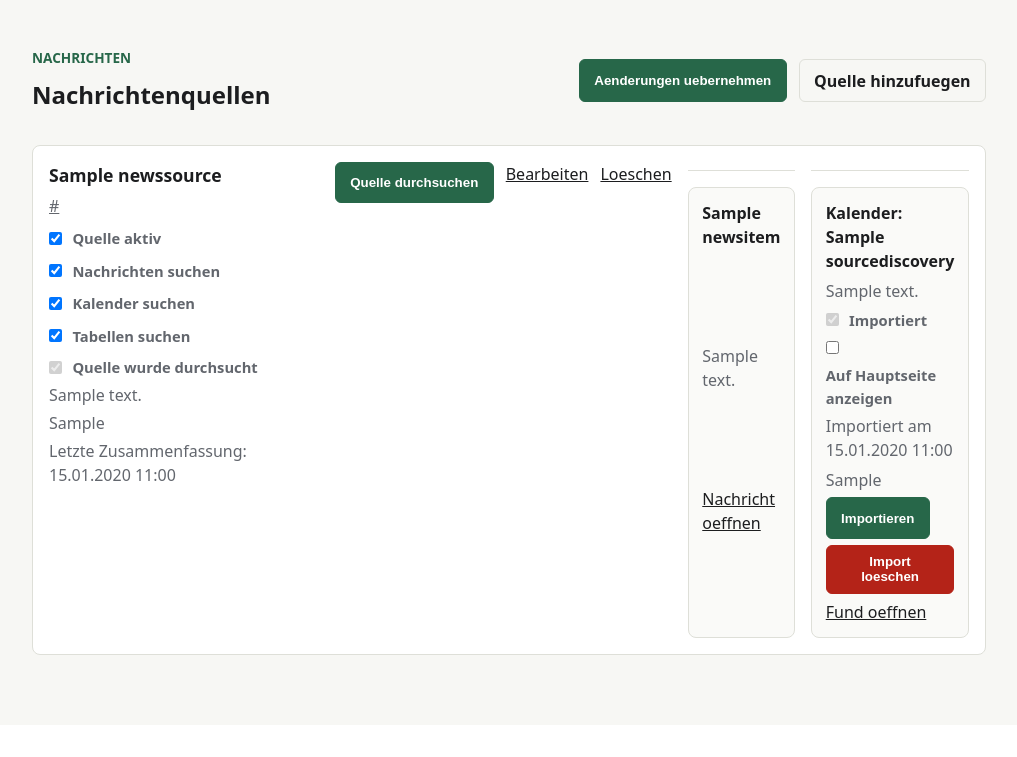
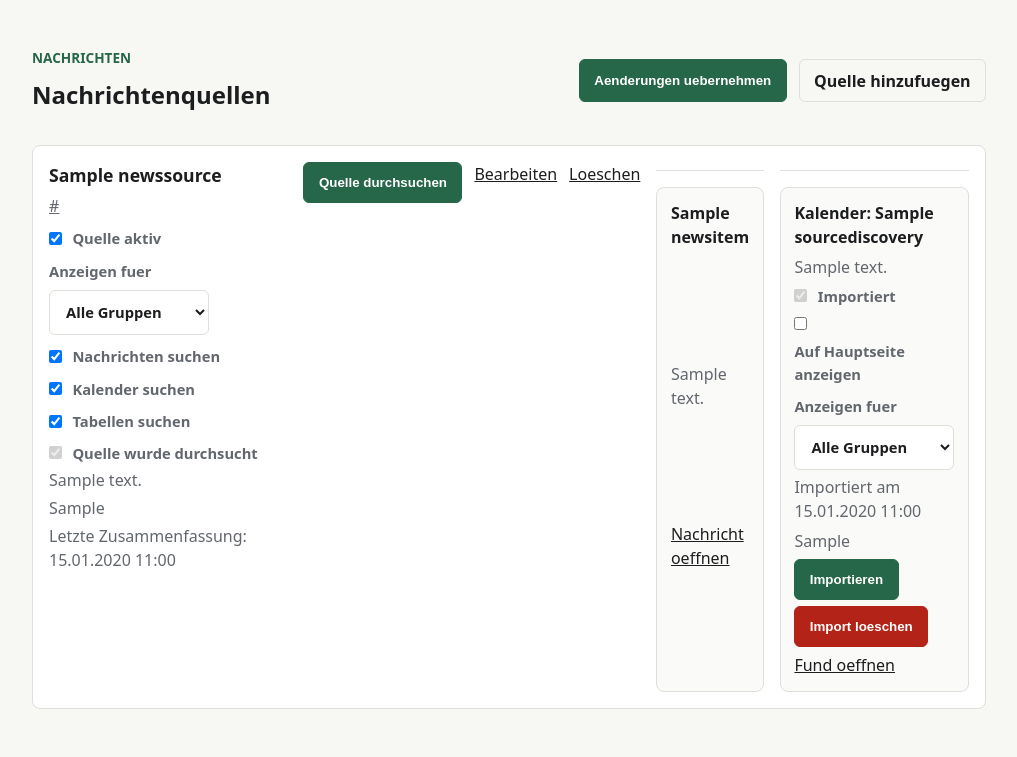
Before and after one commit to mrhellmirror666-bit/klein-haitabu, a Django app: page /nachrichten/ in a window 1280 px wide. Shown: the part 75-832 px from the top of the page, without its empty margins (131-1148 px from the left). Before the commit the page ends 730 px from the top, so only its background shows below. Run offline with Django 5.2, Linux system fonts and the light colour scheme; a user stored in the database is signed in; tables that the repository leaves empty hold one stand-in row (values such as "Sample post").

Commit message:
DSF Kalender und Gruppenfunktionen erweitert

```diff
--- a/backend/news/forms.py
+++ b/backend/news/forms.py
@@ -6,11 +6,12 @@ from .models import NewsSource
 class NewsSourceForm(forms.ModelForm):
     class Meta:
         model = NewsSource
-        fields = ("name", "url", "is_active", "search_news", "search_calendars", "search_tables")
+        fields = ("name", "url", "is_active", "target_group", "search_news", "search_calendars", "search_tables")
         labels = {
             "name": "Name",
             "url": "Internetadresse",
             "is_active": "Im Nachrichtenfenster anzeigen",
+            "target_group": "Anzeigen fuer",
             "search_news": "Nachrichten suchen",
             "search_calendars": "Kalender suchen",
             "search_tables": "Tabellen suchen",
--- a/backend/news/models.py
+++ b/backend/news/models.py
@@ -3,9 +3,15 @@ from django.db import models
 
 
 class NewsSource(models.Model):
+    class TargetGroup(models.TextChoices):
+        ALL = "all", "Alle Gruppen"
+        KLEIN_HAITABU = "klein_haitabu", "Klein Haitabu"
+        DSF = "dsf", "DSF"
+
     name = models.CharField(max_length=120)
     url = models.URLField(unique=True)
     is_active = models.BooleanField(default=True)
+    target_group = models.CharField(max_length=30, choices=TargetGroup.choices, default=TargetGroup.ALL)
     search_news = models.BooleanField(default=True)
     search_calendars = models.BooleanField(default=False)
     search_tables = models.BooleanField(default=False)
@@ -53,6 +59,7 @@ class SourceDiscovery(models.Model):
 
     source = models.ForeignKey(NewsSource, on_delete=models.CASCADE, related_name="discoveries")
     discovery_type = models.CharField(max_length=20, choices=DiscoveryType.choices)
+    target_group = models.CharField(max_length=30, choices=NewsSource.TargetGroup.choices, default=NewsSource.TargetGroup.ALL)
     title = models.CharField(max_length=220)
     url = models.URLField()
     description = models.TextField(blank=True)
--- a/backend/news/views.py
+++ b/backend/news/views.py
@@ -23,6 +23,11 @@ class NewsSourceListView(AdminOnlyMixin, ListView):
 
     def get_queryset(self):
         return NewsSource.objects.prefetch_related("items", "discoveries").order_by("name")
+
+    def get_context_data(self, **kwargs):
+        context = super().get_context_data(**kwargs)
+        context["target_group_choices"] = NewsSource.TargetGroup.choices
+        return context
 
 
 class NewsSourceCreateView(AdminOnlyMixin, CreateView):
@@ -85,6 +90,7 @@ class NewsSourceSummarizeView(AdminOnlyMixin, View):
                     discovery_type=link["type"],
                     url=link["url"],
                     defaults={
+                        "target_group": source.target_group,
                         "title": link["title"],
                         "description": link["description"],
                     },
@@ -136,6 +142,7 @@ def refresh_source(source):
             discovery_type=link["type"],
             url=link["url"],
             defaults={
+                "target_group": source.target_group,
                 "title": link["title"],
                 "description": link["description"],
             },
@@ -159,10 +166,20 @@ class NewsSourceBulkApplyView(AdminOnlyMixin, View):
 
         for source in NewsSource.objects.filter(pk__in=source_ids):
             source.is_active = request.POST.get(f"source_{source.pk}_is_active") == "on"
+            source.target_group = request.POST.get(f"source_{source.pk}_target_group", NewsSource.TargetGroup.ALL)
             source.search_news = request.POST.get(f"source_{source.pk}_search_news") == "on"
             source.search_calendars = request.POST.get(f"source_{source.pk}_search_calendars") == "on"
             source.search_tables = request.POST.get(f"source_{source.pk}_search_tables") == "on"
-            source.save(update_fields=["is_active", "search_news", "search_calendars", "search_tables", "updated_at"])
+            source.save(
+                update_fields=[
+                    "is_active",
+                    "target_group",
+                    "search_news",
+                    "search_calendars",
+                    "search_tables",
+                    "updated_at",
+                ]
+            )
             updated_sources += 1
 
             try:
@@ -174,7 +191,8 @@ class NewsSourceBulkApplyView(AdminOnlyMixin, View):
 
         for discovery in SourceDiscovery.objects.filter(pk__in=discovery_ids):
             discovery.show_on_main_page = request.POST.get(f"discovery_{discovery.pk}_show_on_main_page") == "on"
-            discovery.save(update_fields=["show_on_main_page", "updated_at"])
+            discovery.target_group = request.POST.get(f"discovery_{discovery.pk}_target_group", NewsSource.TargetGroup.ALL)
+            discovery.save(update_fields=["show_on_main_page", "target_group", "updated_at"])
 
         messages.success(
             request,
--- a/backend/static/css/styles.css
+++ b/backend/static/css/styles.css
@@ -523,6 +523,21 @@ select {
   width: auto;
 }
 
+.source-select {
+  align-items: center;
+  color: var(--muted);
+  display: flex;
+  flex-wrap: wrap;
+  font-size: 0.92rem;
+  font-weight: 650;
+  gap: 0.5rem;
+}
+
+.source-select select {
+  min-width: 160px;
+  width: auto;
+}
+
 .error-text {
   color: var(--danger);
 }
--- a/backend/templates/news/source_list.html
+++ b/backend/templates/news/source_list.html
@@ -28,6 +28,14 @@
             <label class="status-check">
               <input form="bulk-source-form" type="checkbox" name="source_{{ source.pk }}_is_active" {% if source.is_active %}checked{% endif %}>
               <span>Quelle aktiv</span>
+            </label>
+            <label class="source-select">
+              <span>Anzeigen fuer</span>
+              <select form="bulk-source-form" name="source_{{ source.pk }}_target_group">
+                {% for value, label in target_group_choices %}
+                  <option value="{{ value }}" {% if source.target_group == value %}selected{% endif %}>{{ label }}</option>
+                {% endfor %}
+              </select>
             </label>
             <label class="status-check">
               <input form="bulk-source-form" type="checkbox" name="source_{{ source.pk }}_search_news" {% if source.search_news %}checked{% endif %}>
@@ -93,6 +101,14 @@
                     <input form="bulk-source-form" type="checkbox" name="discovery_{{ discovery.pk }}_show_on_main_page" {% if discovery.show_on_main_page %}checked{% endif %}>
                     <span>Auf Hauptseite anzeigen</span>
                   </label>
+                  <label class="source-select">
+                    <span>Anzeigen fuer</span>
+                    <select form="bulk-source-form" name="discovery_{{ discovery.pk }}_target_group">
+                      {% for value, label in target_group_choices %}
+                        <option value="{{ value }}" {% if discovery.target_group == value %}selected{% endif %}>{{ label }}</option>
+                      {% endfor %}
+                    </select>
+                  </label>
                 </div>
                 {% if discovery.is_imported %}
                   <p>Importiert am {{ discovery.imported_at|date:"d.m.Y H:i" }}</p>
```
Also changed, not shown: backend/calendar_app/views.py (+7 -2 lines), backend/news/admin.py (+4 -4 lines), backend/news/migrations/0006_target_groups.py (added).
